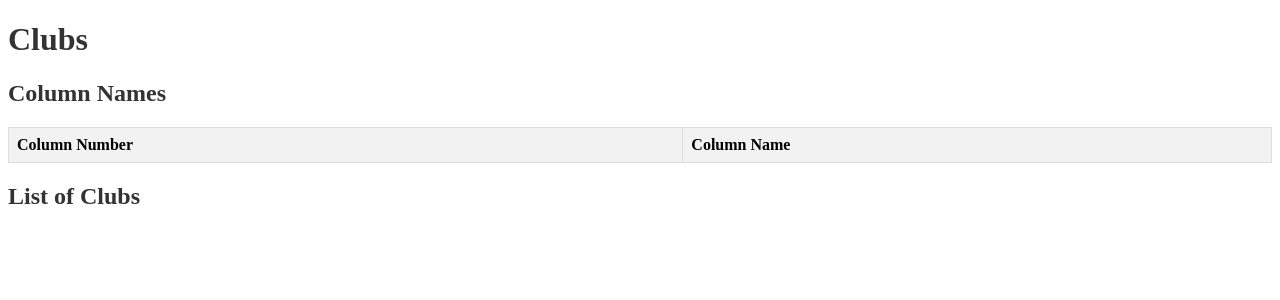
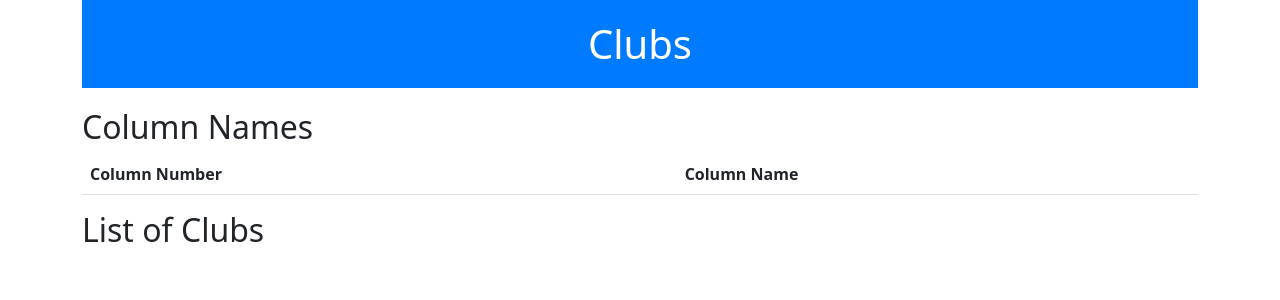
Before and after one commit to rotherleague/Rother, a Jekyll site: the page clubs_list.html, which Jekyll copies as it is, in a window 1280 px wide. Shown: the top 300 px of the page. Built offline with Jekyll 4.4.1, drawn with Linux system fonts in a browser that asks for light colours.

Commit message:
Update clubs_list.html

```diff
--- a/clubs_list.html
+++ b/clubs_list.html
@@ -4,21 +4,18 @@
     <meta charset="UTF-8">
     <meta name="viewport" content="width=device-width, initial-scale=1.0">
     <title>Clubs</title>
+    <!-- Load Bootstrap CSS -->
+    <link href="https://stackpath.bootstrapcdn.com/bootstrap/5.3.0/css/bootstrap.min.css" rel="stylesheet">
+    <!-- Load PapaParse library -->
+    <script src="https://cdnjs.cloudflare.com/ajax/libs/PapaParse/5.4.0/papaparse.min.js"></script>
     <style>
-        table {
-            width: 100%;
-            border-collapse: collapse;
-        }
-        th, td {
-            border: 1px solid #ddd;
-            padding: 8px;
-        }
-        th {
-            background-color: #f2f2f2;
-            text-align: left;
-        }
-        h1, h2, h3 {
-            color: #333;
+        /* Custom styles */
+        .header {
+            background-color: #007bff; /* Bootstrap primary blue color */
+            color: #ffffff; /* White text color */
+            padding: 20px;
+            text-align: center;
+            margin-bottom: 20px;
         }
         .section-container {
             margin-top: 20px;
@@ -39,13 +36,21 @@
         .team-list li {
             margin-bottom: 10px;
         }
+        h3 {
+            color: #007bff; /* Bootstrap primary blue color */
+            font-weight: bold;
+        }
+        .team-details {
+            margin-left: 20px;
+        }
     </style>
 </head>
 <body>
-    <h1>Clubs</h1>
+    <div class="container">
+        <h1 class="header">Clubs</h1>
 
         <h2>Column Names</h2>
-    <table id="columnNamesTable">
+        <table id="columnNamesTable" class="table table-striped">
             <thead>
                 <tr>
                     <th>Column Number</th>
@@ -59,7 +64,7 @@
 
         <div class="club-list">
             <h2>List of Clubs</h2>
-        <ul id="clubList">
+            <ul id="clubList" class="list-unstyled">
                 <!-- List of club names will be inserted here -->
             </ul>
         </div>
@@ -67,9 +72,8 @@
         <div class="section-container" id="clubSections">
             <!-- Sections for each club will be inserted here -->
         </div>
+    </div>
 
-    <!-- Load PapaParse library -->
-    <script src="https://cdnjs.cloudflare.com/ajax/libs/PapaParse/5.4.0/papaparse.min.js"></script>
     <script>
         // URLs of the published Google Sheets in CSV format
         const clubsUrl = 'https://docs.google.com/spreadsheets/d/e/2PACX-1vR4VY_mJjSYwTf7n1xBWtsqvo3x4RIXErc4fhel4TRyEcAtG78pfsAfrLWTrXXTzigUJvT7nDUDWg0E/pub?output=csv';
@@ -155,7 +159,7 @@
                     <div class="team-list">
                         <h3>Teams</h3>
                         ${relatedTeams.map(team => `
-                            <div>
+                            <div class="team-details">
                                 <h4>${team['Club Name']} ${team['Age Group in which team will participate this season']}</h4>
                                 <p><strong>Manager:</strong> ${team['First Name']} ${team['Last Name']}</p>
                                 <p><strong>Email:</strong> <a href="mailto:${team['Email']}">${team['Email']}</a></p>
@@ -172,5 +176,7 @@
             console.error('Error fetching or parsing CSV:', error);
         });
     </script>
+    <!-- Load Bootstrap JS (optional for advanced features) -->
+    <script src="https://stackpath.bootstrapcdn.com/bootstrap/5.3.0/js/bootstrap.bundle.min.js"></script>
 </body>
 </html>
```
Lines whose indentation alone changed are shown as unchanged.
